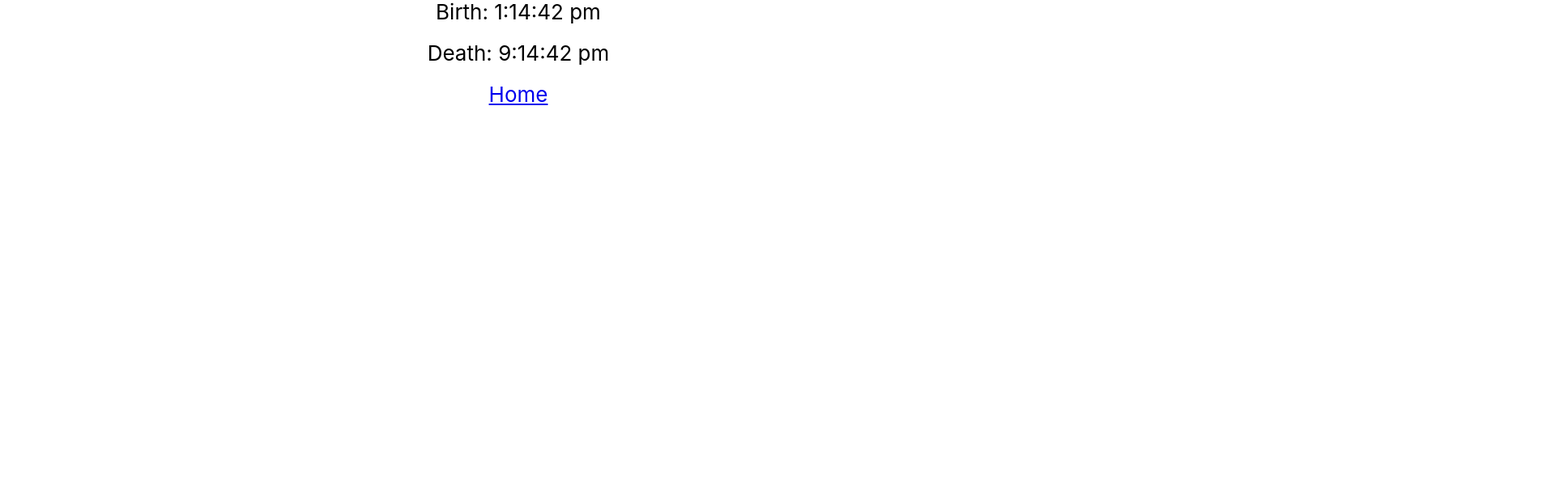
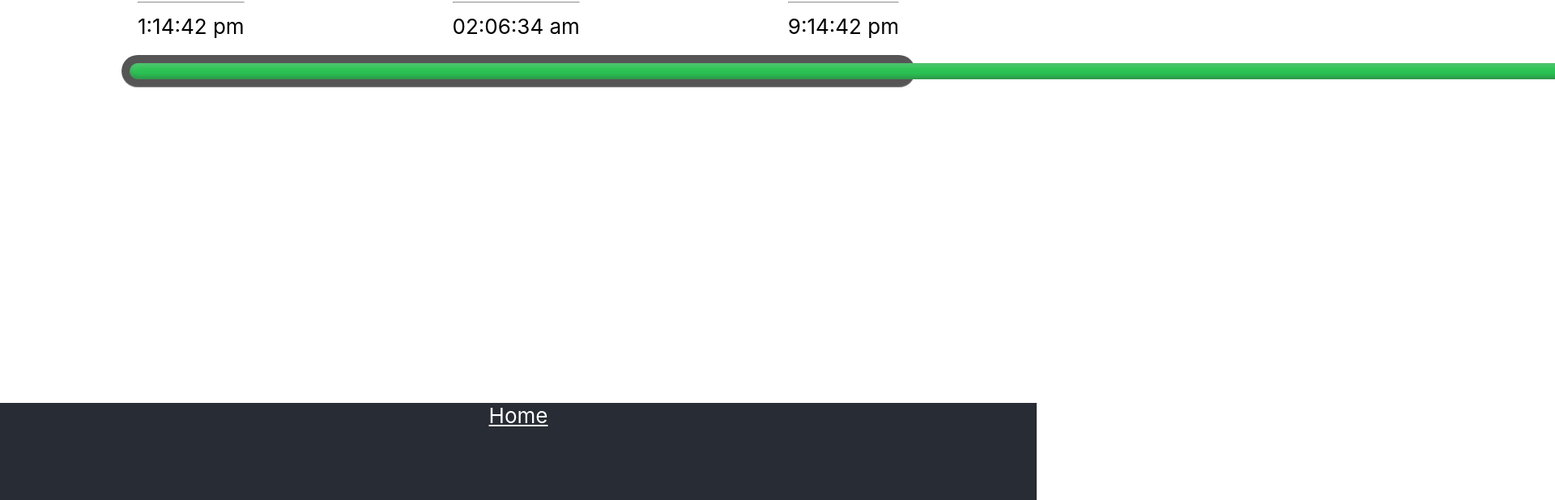
Before and after one commit to lawrend/eight-hours, a React (Create React App) app in the folder eighthours-using-react/: page /results/1/1/1 in a window 1280 px wide. Shown: the part 182-800 px from the top of the page at 81% size, 1920 px wide, since content can reach past the window. Built offline with nearby package versions, Linux system fonts and the light colour scheme.

Commit message:
added progress bar

```diff
--- a/eighthours-using-react/src/App.css
+++ b/eighthours-using-react/src/App.css
@@ -15,26 +15,27 @@
   color: white;
 }
 
-.bday-input {
-  color: green;
-  font-size: calc(10px + 2vh);
-  margin: 15px;
-  width: 20vw;
-  text-align: center;
-}
-.bday-input-label {
-  width: 20vw;
-}
-
-.bday-input-form {
-  /* font-size: calc(10px + 2vh); */
-}
-
-
 .home {
   display: flex;
   align-items: center;
   justify-content: space-around;
+}
+
+.footer {
+  position: fixed;
+  left: 0;
+  bottom: 0;
+  width: 100%;
+  min-height: 15vh;
+  align-items: center;
+  justify-content: center;
+  font-size: calc(10px + 2vh);
+  color: white;
+  background-color: #282c34;
+}
+
+.footer > a {
+  color: white;
 }
 /* .App-link { */
 /*   color: #61dafb; */
--- a/eighthours-using-react/src/components/BdayInput.js
+++ b/eighthours-using-react/src/components/BdayInput.js
@@ -1,13 +1,17 @@
-import React from 'react';
+import React  from 'react';
 import { Link } from 'react-router-dom';
 
 export default props => (
   <form className='bday-input-form' onSubmit={props.onSubmit}>
+
     <label className='bday-input-label'>BIRTHDAY:
     <input className='bday-input' placeholder="mm/dd/yyyy" onChange={props.handleChange} value={props.bday}/>
   </label>
-  <Link to={`results/${props.bday}`}>
-    <button type="submit">RESULTS</button>
+
+  <Link to={`results/${props.bday}` }>
+    <button type="submit" id="results-button">
+    </button>
   </Link>
+
 </form>
 )
--- a/eighthours-using-react/src/components/BirthTime.js
+++ b/eighthours-using-react/src/components/BirthTime.js
@@ -1,5 +1,5 @@
 import React from 'react';
 
 export default props => (
-  <div className='birth-time'>Birth: {props.birthtime}</div>
+  <div className='birth-time'>Birth <hr />{props.birthtime}</div>
 )
--- a/eighthours-using-react/src/components/DeathTime.js
+++ b/eighthours-using-react/src/components/DeathTime.js
@@ -1,5 +1,5 @@
 import React from 'react';
 
 export default props => (
-  <div className='death-time'>Death: {props.diedtime}</div>
+  <div className='death-time'>Death <hr />{props.diedtime}</div>
 )
--- a/eighthours-using-react/src/components/TodayTime.js
+++ b/eighthours-using-react/src/components/TodayTime.js
@@ -2,5 +2,5 @@ import React from 'react';
 import moment from 'moment';
 
 export default props => (
-  <div className='today-time'>Now: {moment().format("hh:mm:ss a")}</div>
+  <div className='today-time'>Now <hr /> {moment().format("hh:mm:ss a")}</div>
 )
--- a/eighthours-using-react/src/containers/Home.js
+++ b/eighthours-using-react/src/containers/Home.js
@@ -29,6 +29,3 @@ constructor(props) {
   }
 }
 export default Home;
-      // <Link to={`results/${this.state.bday}`}>
-      //   RESULTS
-      // </Link>
--- a/eighthours-using-react/src/containers/PastContainer.js
+++ b/eighthours-using-react/src/containers/PastContainer.js
@@ -8,6 +8,7 @@ class PastContainer extends Component {
     const bdayMoment = moment(bday, "MM/DD/YYYY");
     const daysAgo = bdayMoment.diff(moment(), 'days')
     console.log("days ago: " + daysAgo)
+    console.log("percentage: " + -(daysAgo/28880))
 
     const birthtime = moment().add(daysAgo, 'seconds').format('h:mm:ss a')
     return birthtime;
--- a/eighthours-using-react/src/containers/ResultsDisplay.js
+++ b/eighthours-using-react/src/containers/ResultsDisplay.js
@@ -1,34 +1,74 @@
 import React, { Component } from 'react';
-import PastContainer from './PastContainer';
-import FutureContainer from './FutureContainer';
+import BirthTime from '../components/BirthTime.js';
+import DeathTime from '../components/DeathTime.js';
 import PresentContainer from './PresentContainer';
+
+import TodayTime from '../components/TodayTime';
+import moment from 'moment';
 import { Link } from 'react-router-dom';
 import '../css/result.css';
 
 export default class ResultsDisplay extends Component {
 
+  calculateBirth = (bday) => {
+    const bdayMoment = moment(bday, "MM/DD/YYYY");
+    const daysAgo = bdayMoment.diff(moment(), 'days')
+    console.log("days ago: " + daysAgo)
+
+    const birthtime = moment().add(daysAgo, 'seconds').format('h:mm:ss a')
+    return birthtime;
+  }
+
+  calculateDeath = (bday) => {
+    const bdayMoment = moment(bday, "MM/DD/YYYY");
+    const daysAgo = bdayMoment.diff(moment(), 'days')
+    const remainingTime = 28800 + daysAgo;
+    const diedtime = moment().add(remainingTime, 'seconds').format("h:mm:ss a")
+    return diedtime;
+  }
+
+  calculatePercentage = (bday) => {
+    const bdayMoment = moment(bday, "MM/DD/YYYY");
+    const daysAgo = bdayMoment.diff(moment(), 'days')
+    return -(daysAgo/28880) * 100
+
+  }
+
+
+
   render() {
     const bday = this.props.match.params.month + "/" + this.props.match.params.day + "/" + this.props.match.params.year;
 
     return (
+      <div>
       <div className="results-display">
+
+        <div className='flex-container times'>
+
+        <div className='flex-container'>
+          <BirthTime birthtime={this.calculateBirth(bday)} />
+        </div>
+
         <div className='flex-container'>
           <PresentContainer bday={bday} />
         </div>
 
-        <div className='flex-container'>
-          <PastContainer bday={bday} />
-        </div>
 
         <div className='flex-container'>
-          <FutureContainer bday={bday} />
+          <DeathTime diedtime={this.calculateDeath(bday)} />
         </div>
+      </div>
 
-        <div className='flex-container'>
-          <Link to={"/"}>Home</Link>
+                <div className="meter">
+          <span className="spanner" style={{width: `${this.calculatePercentage(bday)}%`}}></span>
         </div>
 
       </div>
+        <div className='footer'>
+          <Link to={"/"}>Home</Link>
+        </div>
+      </div>
+
       )
-  }
 }
+}
--- a/eighthours-using-react/src/css/result.css
+++ b/eighthours-using-react/src/css/result.css
@@ -9,3 +9,59 @@
   margin: 10px;
   display: flex;
 }
+
+.times {
+  width: 75vw;
+  justify-content: space-between;
+}
+
+#results-button {
+  visibility: hidden;
+}
+
+.bday-input {
+  color: green;
+  font-size: calc(10px + 2vh);
+  margin: 15px;
+  width: 20vw;
+  text-align: center;
+}
+.bday-input-label {
+  width: 20vw;
+}
+
+.bday-input-form {
+  /* font-size: calc(10px + 2vh); */
+}
+
+.meter {
+	height: 20px;  /* Can be anything */
+    width: 75vw;
+	position: relative;
+	background: #555;
+	-moz-border-radius: 25px;
+	-webkit-border-radius: 25px;
+	border-radius: 25px;
+	padding: 10px;
+	box-shadow: inset 0 -1px 1px rgba(255,255,255,0.3);
+}
+
+.spanner {
+  display: block;
+  height: 100%;
+  border-top-right-radius: 8px;
+  border-bottom-right-radius: 8px;
+  border-top-left-radius: 20px;
+  border-bottom-left-radius: 20px;
+  background-color: rgb(43,194,83);
+  /* background-image: linear-gradient( */
+  /*   center bottom, */
+  /*   rgb(43,194,83) 37%, */
+  /*   rgb(84,240,84) 69% */
+  /* ); */
+  box-shadow:
+    inset 0 2px 9px  rgba(255,255,255,0.3),
+    inset 0 -2px 6px rgba(0,0,0,0.4);
+  position: relative;
+  overflow: hidden;
+}
```
